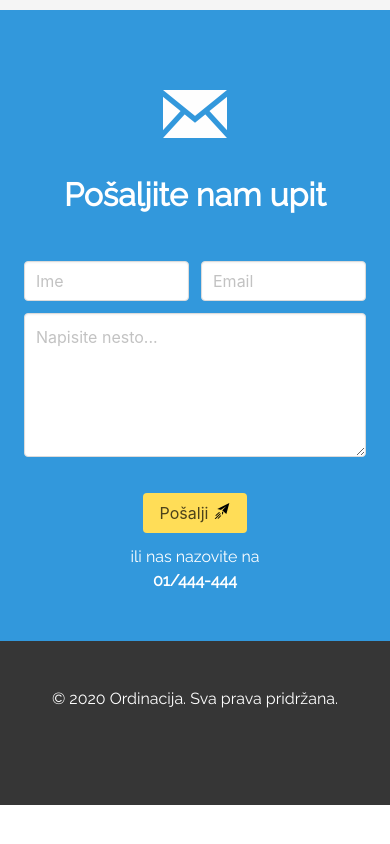
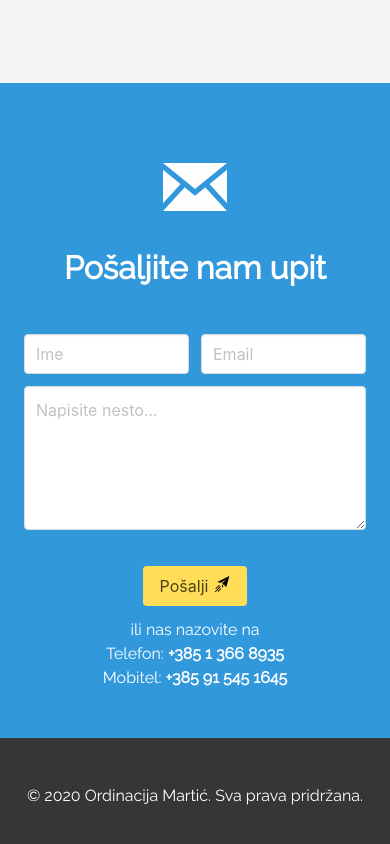
Before and after one commit to markomiric/ordinacija-martic, a plain HTML site: page index.html in a window 390 px wide. Shown: the part 4412-5256 px from the top of the page. Before the commit the page ends 5217 px from the top, so only its background shows below. Drawn offline with Linux system fonts and the light colour scheme.

Commit message:
changes phone number and adds address

```diff
--- a/index.html
+++ b/index.html
@@ -233,6 +233,8 @@
       <div class="container has-text-centered">
         <h2 class="title">Gdje se nalazimo?</h2>
         <br />
+        <h2 class="subtitle"><strong>Horvaćanska cesta 47, 10000 Zagreb</strong></h2>
+        <br />
        <img
           src="https://maps.googleapis.com/maps/api/staticmap?center=45.788320,15.948120&zoom=14&size=1280x320&scale=2&markers=color:red%7C45.788320,15.948120&key=AIzaSyAwwhAxvkGAMz2F7_4g9XIvsKYdUb05Zaw"
         >
@@ -285,7 +287,8 @@
               </div>
               <div class="field has-text-centered">
                 <p class="has-text-white">ili nas nazovite na</p>
-                <strong class="has-text-white">01/444-444</strong>
+                <p class="has-text-white">Telefon: <strong class="has-text-white">+385 1 366 8935</strong></p>
+                <p class="has-text-white">Mobitel: <strong class="has-text-white">+385 91 545 1645</strong></p>
               </div>
             </form>
           </div>
@@ -296,7 +299,7 @@
     <footer class="footer has-background-dark">
       <div class="container has-text-centered">
         <p class="subtitle is-6 has-text-white">
-          &copy; 2020 Ordinacija. Sva prava pridržana.
+          &copy; 2020 Ordinacija Martić. Sva prava pridržana.
         </p>
       </div>
     </footer>
```
